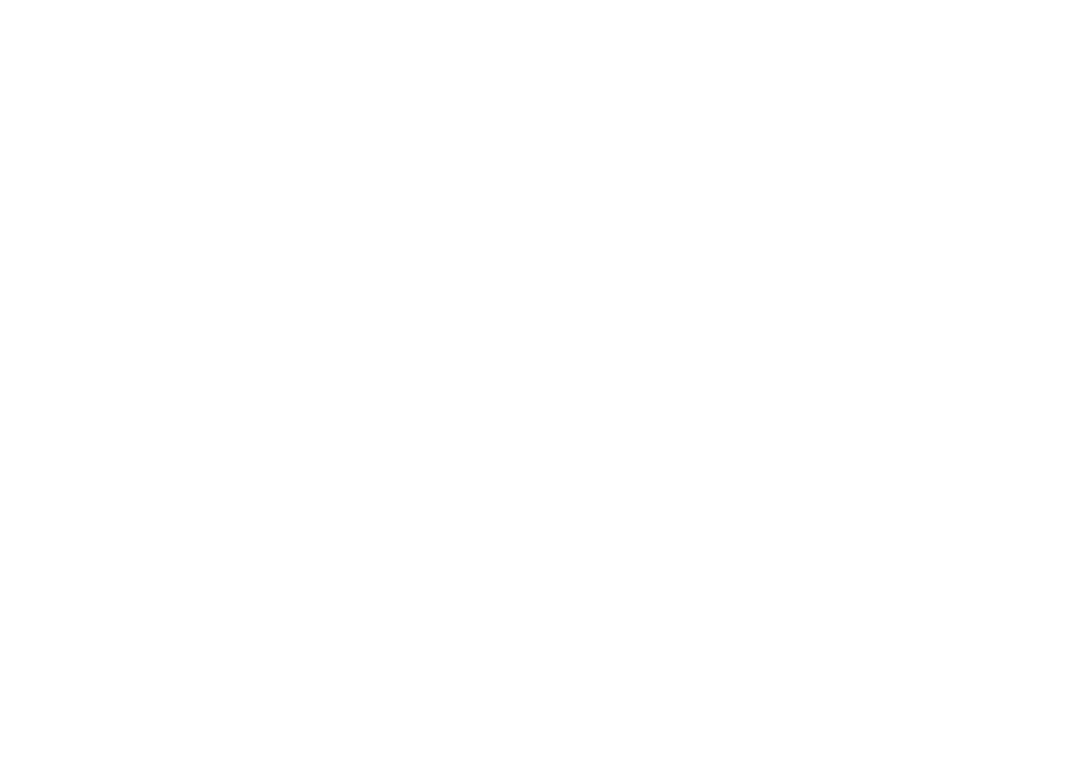
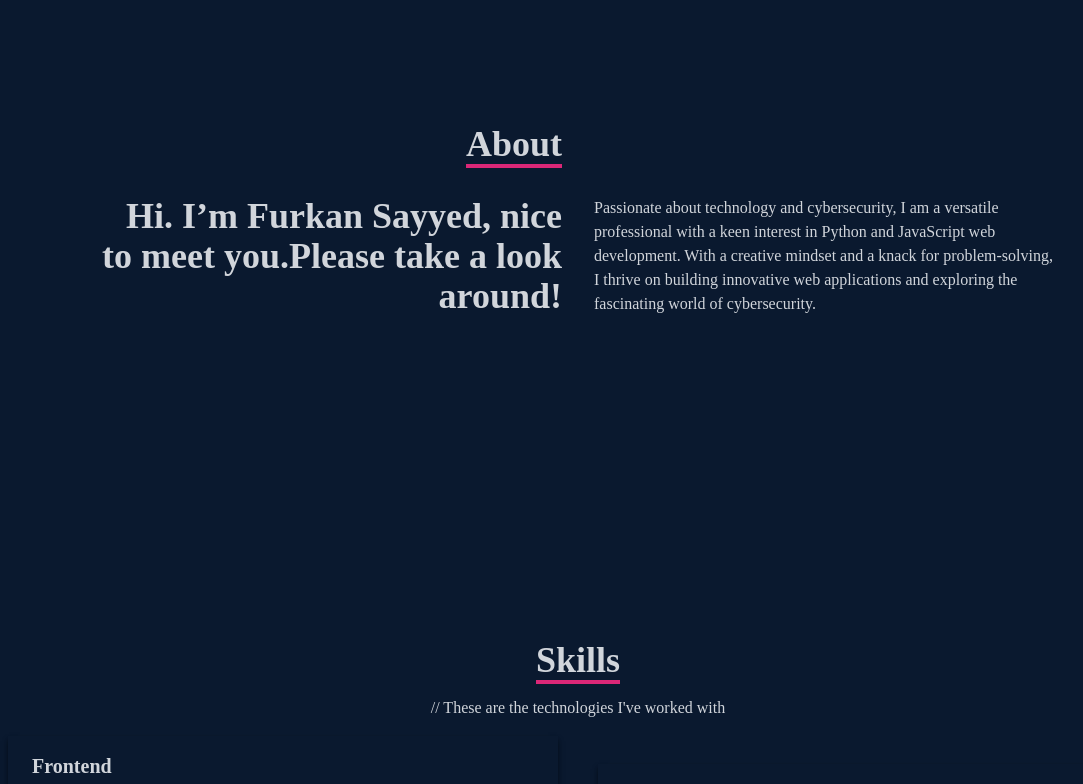
Before and after one commit to Furkansayyed/furkan_portfolio, a React (Create React App) app: page / in a window 1280 px wide. Shown: the part 980-1764 px from the top of the page, without its empty margins (62-1145 px from the left). Before the commit the page ends 800 px from the top, so only its background shows below. Built offline with nearby package versions, Linux system fonts and the light colour scheme.

Commit message:
Loaded About and skills component

```diff
--- a/src/App.js
+++ b/src/App.js
@@ -1,11 +1,17 @@
+import About from './components/About';
 import Home from './components/Home';
 import Navbar from './components/Navbar';
+import Skills from './components/Skills';
 
 function App() {
+
+
   return (
     <>
       <Navbar />
       <Home />
+      <About />
+      <Skills/>
     </>
   );
 }
```
